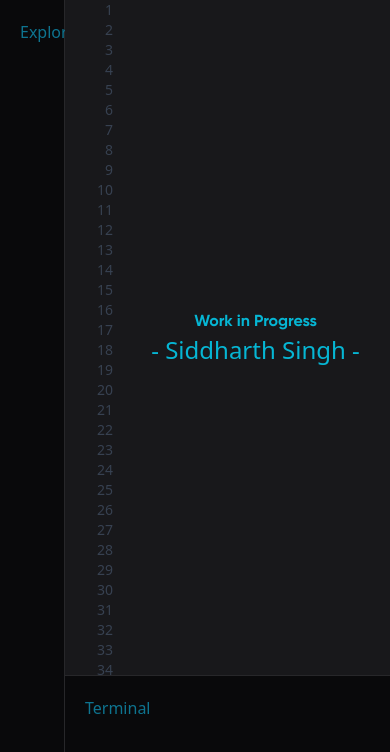
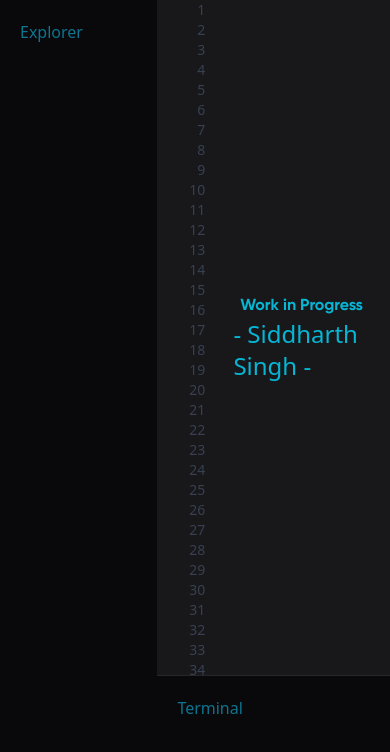
Before and after one commit to cddharthsingh/portfolio, a React (Create React App) app: page / in a window 390 px wide. Shown: the top 752 px of the page. Built offline with nearby package versions, Linux system fonts and the light colour scheme; the HTML template or start-up script is replaced by a standard one.

Commit message:
implemented adjustable sidebar width

```diff
--- a/src/components/Layout.jsx
+++ b/src/components/Layout.jsx
@@ -1,13 +1,30 @@
-// src/components/Layout.js\
-import Sidebar from "./Sidebar";
-import BottomBlock from "./BottomBlock";
+import React, { useState, useRef } from 'react';
+import Sidebar from './Sidebar';
+import BottomBlock from './BottomBlock';
 import LineColumn from './LineColumn';
 import MainArea from './MainArea';
 
 export default function Layout() {
+    const [sidebarWidth, setSidebarWidth] = useState(200);
+    const dragBarWidth = useRef(null);
+
+    const startResizing = (e) => {
+        document.addEventListener('mousemove', resize);
+        document.addEventListener('mouseup', stopResizing);
+    };
+
+    const resize = (e) => {
+        setSidebarWidth(e.clientX);
+    };
+
+    const stopResizing = () => {
+        document.removeEventListener('mousemove', resize);
+        document.removeEventListener('mouseup', stopResizing);
+    };
     return (
         <div className="flex h-screen bg-zinc-900">
-            <Sidebar></Sidebar>
+            <Sidebar width={sidebarWidth}></Sidebar>
+            <div ref={dragBarWidth} onMouseDown={startResizing} className="cursor-col-resize bg-zinc-950 w-1" />
             <div className="flex flex-col w-5/6 relative">
                 <div className="flex overflow-auto h-4/5 hide-scrollbar">
                     <LineColumn></LineColumn>
--- a/src/components/MainArea.jsx
+++ b/src/components/MainArea.jsx
@@ -1,7 +1,7 @@
 export default function MainArea() {
     return (
         <div className="flex flex-1 flex-col items-center justify-center p-5">
-            <div class="lg:text-9xl xs:text-5xl sm:text-5xl Gilroy-Bold text-cyan-500"> Work in Progress</div>
+            <div className="lg:text-9xl xs:text-5xl sm:text-5xl Gilroy-Bold text-cyan-500"> Work in Progress</div>
             <div className="text-2xl Gilroy-Light text-cyan-500"> - Siddharth Singh - </div>
         </div>
     );
--- a/src/components/Sidebar.jsx
+++ b/src/components/Sidebar.jsx
@@ -1,3 +1,7 @@
-export default function Sidebar() {
-    return <div className="w-1/6 bg-zinc-950 border-r border-zinc-800 p-5 h-screen text-cyan-700">Explorer</div>;
+export default function Sidebar({ width }) {
+    return (
+        <div style={{ width: `${width}px` }} className="bg-zinc-950 text-cyan-700 p-5">
+            Explorer
+        </div>
+    );
 }
```
